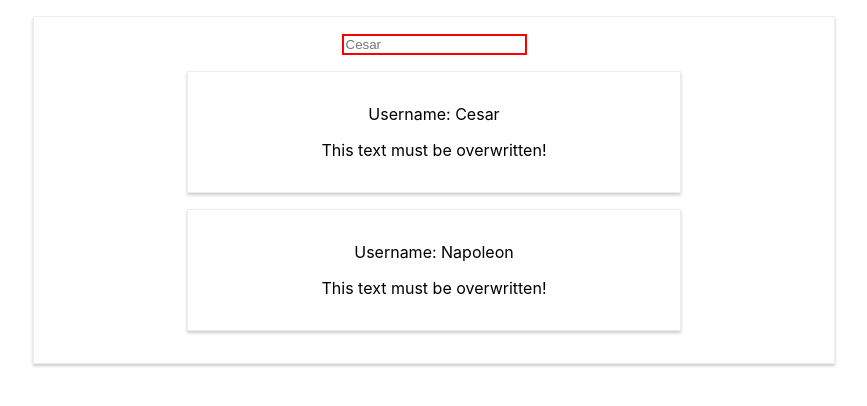
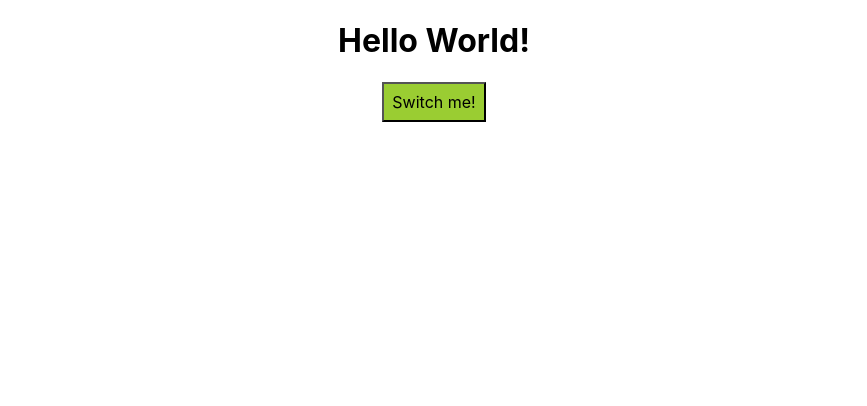
Before and after one commit to BohdanMelvic/React-course, a React (Create React App) app in the folder my-app/: page / in a window 1280 px wide. Shown: the top 406 px of the page, without its empty margins (206-1073 px from the left). Built offline with nearby package versions, Linux system fonts and the light colour scheme.

Commit message:
added dynamic creation of component

```diff
--- a/my-app/src/App.js
+++ b/my-app/src/App.js
@@ -34,9 +34,11 @@ class App extends Component {
   state = {
     persons: [
       { name: 'Bohdan', age: 27},
-      { name: 'Ivan', age: 65}
+      { name: 'Ivan', age: 65},
+      { name: 'Petro', age: 16}
     ],
-    otherState: 'bla-bla-bla'
+    otherState: 'bla-bla-bla',
+    showPersons: false
   }
 
   switchNameHandler = (newName) => {
@@ -55,17 +57,51 @@ class App extends Component {
     });
   }
 
+  togglePersonsHandler = () => {
+    const doesShow = this.state.showPersons;
+    this.setState({showPersons: !doesShow});
+  }
+
+  deletePersonHandler = (personIndex) => {
+    const persons = this.state.persons;
+    persons.splice(personIndex, 1);
+    this.setState({persons: persons});
+  }
+
   render () {
     const style = {
       backgroundColor: 'yellowgreen',
       font: 'inherit',
       padding: '8px'
+    };
+
+    let persons = null;
+
+    if (this.state.showPersons) {
+      persons = (
+        <div>
+          {this.state.persons.map( (person, index) => {
+            return (
+              <Person
+                name={person.name}
+                age={person.age}
+                click={ () => this.deletePersonHandler(index)}
+                changed={this.nameChangeHandler}>
+              </Person>
+            );
+          })}
+        </div>
+      );
     }
 
     return (
       <div className="App">
         <h1>Hello World!</h1>
-        <button style={style} onClick={ () => this.switchNameHandler('Mike')}>Switch me!</button>
+        <button style={style} onClick={ () => this.togglePersonsHandler()}>Switch me!</button>
+        {persons}
+
+        {/* { this.state.showPersons ?
+            <div>
               <Person
                 name={this.state.persons[0].name}
                 age={this.state.persons[0].age}
@@ -80,6 +116,10 @@ class App extends Component {
                 {this.state.otherState}
               </Person>
             </div>
+          : null
+        } */}
+
+      </div>
     )
   }
 }
```
Also changed, not shown: my-app/src/index.js (+4 -4 lines). Lines whose indentation alone changed are shown as unchanged.
